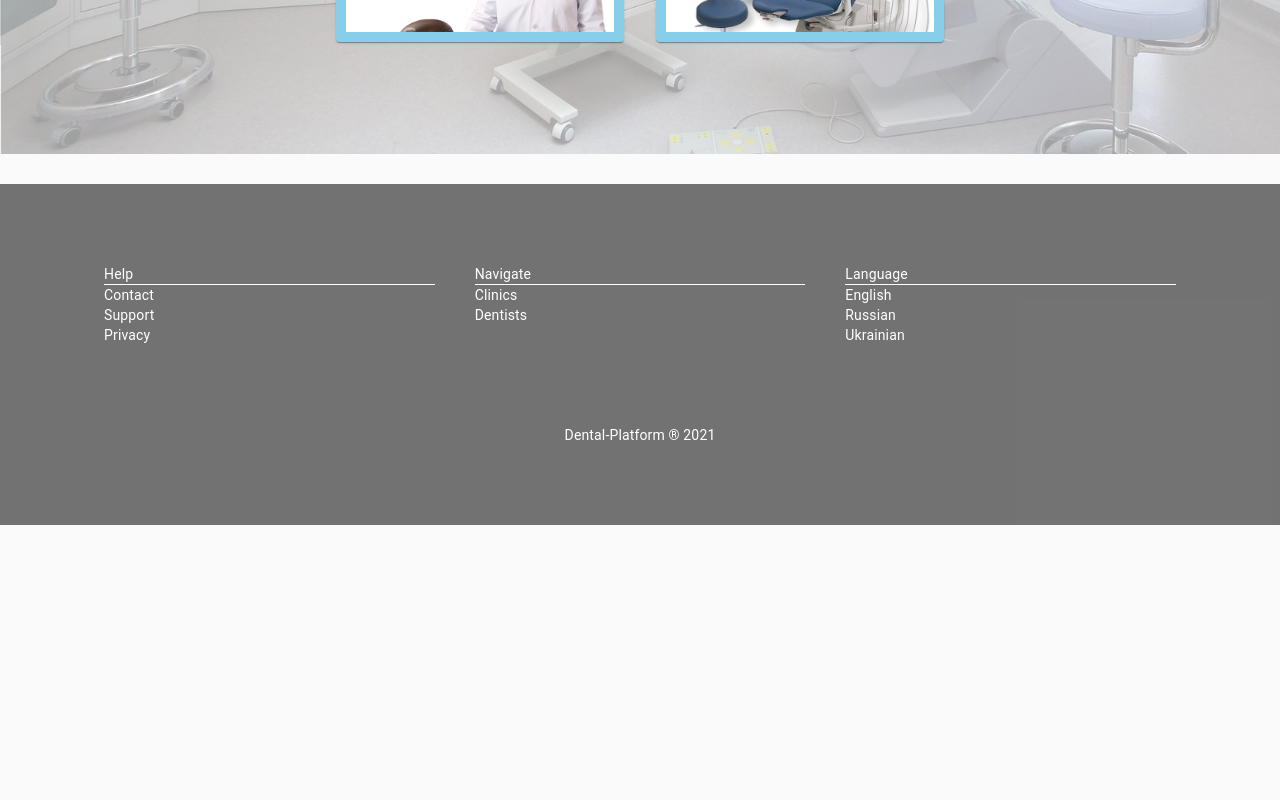
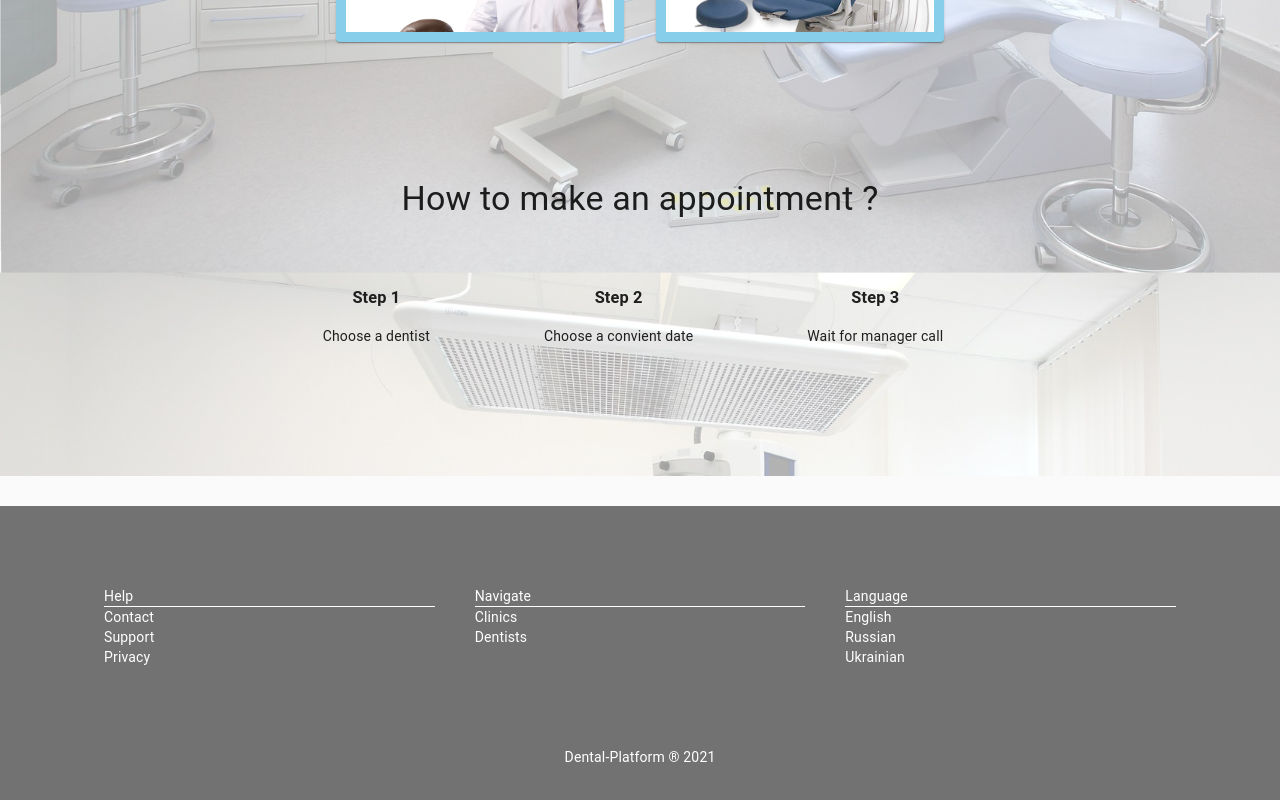
Before and after one commit to yuriy-kuzin-webdev/react-dc-client, a React (Create React App) app: page / in a window 1280 px wide. Shown: the part 718-1518 px from the top of the page. Before the commit the page ends 1243 px from the top, so only its background shows below. Built offline with nearby package versions, Linux system fonts and the light colour scheme; no server answers.

Commit message:
added helper component

```diff
--- a/src/components/Content.js
+++ b/src/components/Content.js
@@ -9,6 +9,7 @@ import { makeStyles } from "@material-ui/core/styles";
 import ContentCards from "./ContentCards";
 import { CardMedia } from "@material-ui/core";
 import Bg from "../img/bg.jpg";
+import Helper from "./Helper";
 
 const useStyles = makeStyles((theme) => ({
   content: {
@@ -45,6 +46,7 @@ export default function Content() {
           </Typography>
           <SearchBoxToolBar />
           <ContentCards />
+          <Helper/>
         </div>
       </Container>
     </CardMedia>
--- /dev/null
+++ b/src/components/Helper.js
@@ -0,0 +1,107 @@
+import React, { useContext } from "react";
+import DcContext from "../contexts/dc-context";
+import { Typography } from "@material-ui/core";
+
+export default function Helper() {
+  const context = useContext(DcContext);
+  return (
+    <div
+      style={{
+        width: "100%",
+        display: "flex",
+        flexDirection: "column",
+        alignItems: "center",
+        marginTop: "80px",
+        marginBottom: "80px",
+        flexGrow: 1,
+      }}
+    >
+      <Typography component="h2" variant="h4">
+        {
+          [
+            "How to make an appointment ?",
+            "Как записаться к специалисту ?",
+            "Як записатися до стоматолога ?",
+          ][context.languageCode]
+        }
+      </Typography>
+      <div
+        style={{
+          display: "flex",
+          justifyContent: "center",
+          width: "100%",
+        }}
+      >
+        <div
+          style={{
+            display: "flex",
+            marginRight: "14px",
+            flexDirection: "column",
+            alignItems: "center",
+            justifyContent: "space-between",
+            padding: '50px'
+          }}
+        >
+          <h3 style={{ display: "inline" }}>
+            {["Step 1", "Шаг 1", "Шаг 1"][context.languageCode]}
+          </h3>
+          <span>
+            {
+              [
+                "Choose a dentist",
+                "Выберите стоматолога",
+                "Оберiть стоматолога",
+              ][context.languageCode]
+            }
+          </span>
+        </div>
+        <div
+          style={{
+            display: "flex",
+            marginRight: "14px",
+            flexDirection: "column",
+            alignItems: "center",
+            justifyContent: "space-between",
+            padding: '50px'
+          }}
+        >
+          <h3 style={{ display: "inline" }}>
+            {["Step 2", "Шаг 2", "Шаг 2"][context.languageCode]}
+          </h3>
+          <span>
+            {
+              [
+                "Choose a convient date",
+                "Выберите удобную дату",
+                "Оберiть зручну дату",
+              ][context.languageCode]
+            }
+          </span>
+        </div>
+        <div
+          style={{
+            display: "flex",
+            marginRight: "14px",
+            flexDirection: "column",
+            alignItems: "center",
+            justifyContent: "space-between",
+            padding: '50px'
+          }}
+        >
+          <h3 style={{ display: "inline" }}>
+            {["Step 3", "Шаг 3", "Шаг 3"][context.languageCode]}
+          </h3>
+          <span>
+            {
+              [
+                "Wait for manager call",
+                "Получите подтверждение от менеджера",
+                "Отримайте згоду з менеджером",
+              ][context.languageCode]
+            }
+          </span>
+        </div>
+      </div>
+    </div>
+  );
+}
```
